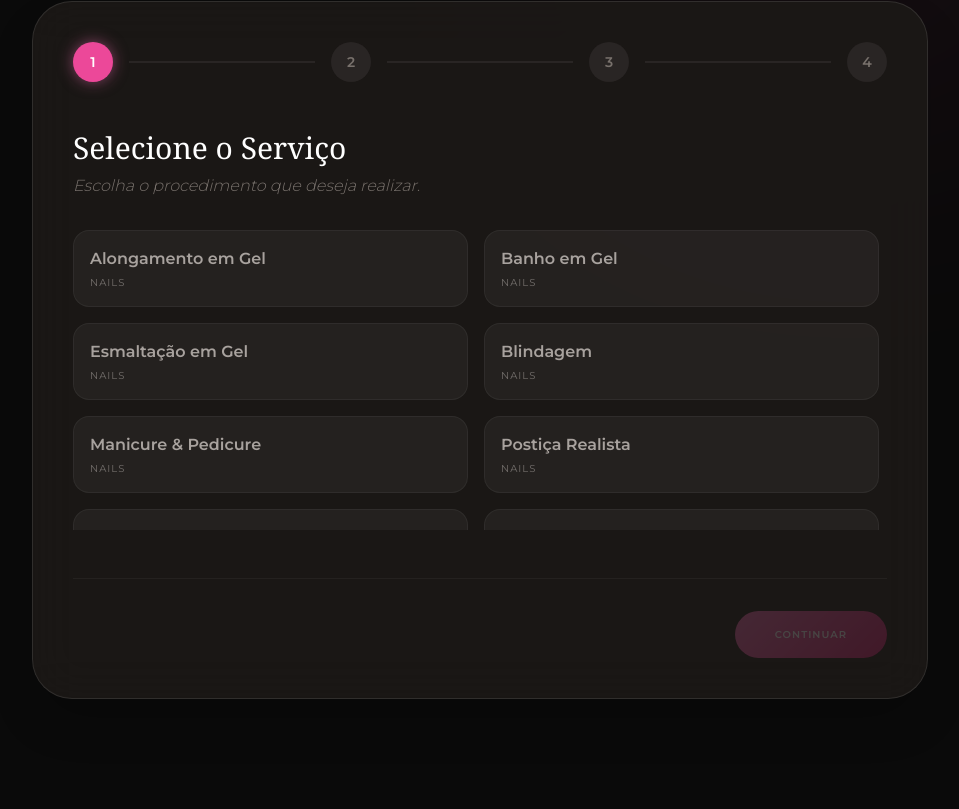
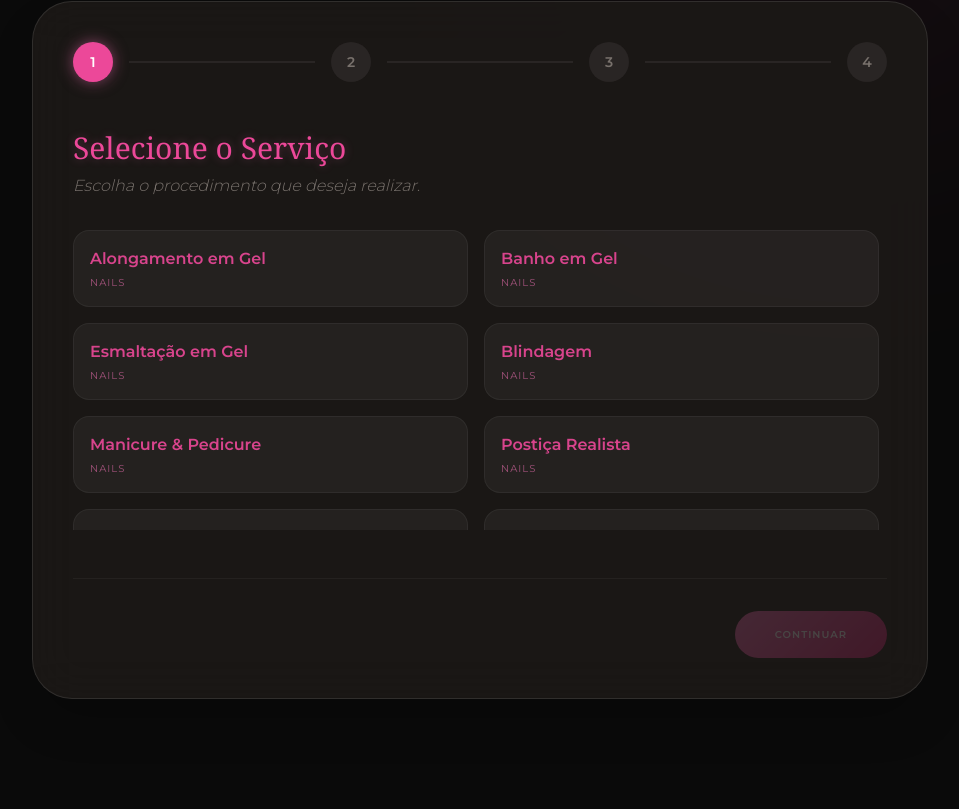
Before and after one commit to isaqueMS/SiteAL, a React (Vite) app: page / in a window 1280 px wide. Shown: the part 4231-5040 px from the top of the page, without its empty margins (160-1119 px from the left). Built offline with nearby package versions, Linux system fonts and the light colour scheme; a web font is replaced by a local one.

Commit message:
Update: Cores rosa aplicadas no sistema de agendamento e melhoria da barra de rolagem

```diff
--- a/components/BookingSystem.tsx
+++ b/components/BookingSystem.tsx
@@ -51,7 +51,7 @@ const BookingSystem: React.FC<BookingSystemProps> = ({ onClose }) => {
         {/* Step 1: Services */}
         {step === 1 && (
           <div className="animate-in fade-in slide-in-from-right-4 duration-500">
-            <h3 className="text-3xl font-serif text-white mb-2">Selecione o Serviço</h3>
+            <h3 className="text-3xl font-serif text-pink-500 text-rose-glow mb-2">Selecione o Serviço</h3>
             <p className="text-stone-500 mb-8 font-light italic">Escolha o procedimento que deseja realizar.</p>
             <div className="grid grid-cols-1 sm:grid-cols-2 gap-4 max-h-[300px] overflow-y-auto pr-2 custom-scrollbar">
               {SERVICES.map((s) => (
@@ -60,8 +60,8 @@ const BookingSystem: React.FC<BookingSystemProps> = ({ onClose }) => {
                   onClick={() => setBooking({ ...booking, service: s.name })}
                   className={`p-4 rounded-2xl border text-left transition-all ${booking.service === s.name ? 'border-pink-500 bg-pink-500/10 text-white' : 'border-white/5 bg-white/5 text-stone-400 hover:border-white/20'}`}
                 >
-                  <p className="font-semibold">{s.name}</p>
-                  <p className="text-[10px] uppercase tracking-widest opacity-60 mt-1">{s.category}</p>
+                  <p className={`font-semibold ${booking.service === s.name ? 'text-white' : 'text-pink-500/90'}`}>{s.name}</p>
+                  <p className="text-[10px] uppercase tracking-widest opacity-60 mt-1 text-pink-400">{s.category}</p>
                 </button>
               ))}
             </div>
@@ -71,7 +71,7 @@ const BookingSystem: React.FC<BookingSystemProps> = ({ onClose }) => {
         {/* Step 2: Professional */}
         {step === 2 && (
           <div className="animate-in fade-in slide-in-from-right-4 duration-500">
-            <h3 className="text-3xl font-serif text-white mb-2">Sua Especialista</h3>
+            <h3 className="text-3xl font-serif text-pink-500 text-rose-glow mb-2">Sua Especialista</h3>
             <p className="text-stone-500 mb-8 font-light italic">Com quem você deseja agendar?</p>
             <div className="grid grid-cols-1 sm:grid-cols-2 gap-6">
               {PROFESSIONALS.map((p) => (
@@ -84,7 +84,7 @@ const BookingSystem: React.FC<BookingSystemProps> = ({ onClose }) => {
                     <img src={`https://picsum.photos/seed/${p.name}/100/100`} alt={p.name} className="w-full h-full object-cover" />
                   </div>
                   <div className="text-left">
-                    <p className={`font-bold ${booking.professional === p.name ? 'text-white' : 'text-stone-300'}`}>{p.name}</p>
+                    <p className={`font-bold ${booking.professional === p.name ? 'text-white' : 'text-pink-500/90'}`}>{p.name}</p>
                     <p className="text-xs text-stone-500">{p.role}</p>
                   </div>
                 </button>
@@ -96,7 +96,7 @@ const BookingSystem: React.FC<BookingSystemProps> = ({ onClose }) => {
         {/* Step 3: Date & Time */}
         {step === 3 && (
           <div className="animate-in fade-in slide-in-from-right-4 duration-500">
-            <h3 className="text-3xl font-serif text-white mb-2">Data e Horário</h3>
+            <h3 className="text-3xl font-serif text-pink-500 text-rose-glow mb-2">Data e Horário</h3>
             <p className="text-stone-500 mb-8 font-light italic">Quando podemos te receber?</p>
             <div className="grid grid-cols-1 md:grid-cols-2 gap-10">
               <div>
@@ -133,7 +133,7 @@ const BookingSystem: React.FC<BookingSystemProps> = ({ onClose }) => {
             <div className="w-20 h-20 bg-pink-500 rounded-full flex items-center justify-center text-white mx-auto mb-8 shadow-[0_0_30px_rgba(244,114,182,0.4)]">
                <svg className="w-10 h-10" fill="none" stroke="currentColor" viewBox="0 0 24 24"><path strokeLinecap="round" strokeLinejoin="round" strokeWidth={3} d="M5 13l4 4L19 7" /></svg>
             </div>
-            <h3 className="text-4xl font-serif text-white mb-4">Quase Tudo Pronto!</h3>
+            <h3 className="text-4xl font-serif text-pink-500 text-rose-glow mb-4">Quase Tudo Pronto!</h3>
             <p className="text-stone-400 mb-10 font-light">Revise os detalhes abaixo e finalize via WhatsApp.</p>
 
             <div className="max-w-md mx-auto bg-white/5 border border-white/10 rounded-3xl p-8 text-left space-y-4 mb-10">
--- a/index.html
+++ b/index.html
@@ -54,14 +54,16 @@
         -webkit-text-fill-color: transparent;
       }
       .custom-scrollbar::-webkit-scrollbar {
-        width: 4px;
+        width: 6px;
       }
       .custom-scrollbar::-webkit-scrollbar-track {
-        background: transparent;
+        background: rgba(255, 255, 255, 0.05);
+        border-radius: 10px;
       }
       .custom-scrollbar::-webkit-scrollbar-thumb {
-        background: #333;
+        background: var(--rose-primary);
         border-radius: 10px;
+        box-shadow: 0 0 10px rgba(244, 114, 182, 0.2);
       }
       .custom-scrollbar::-webkit-scrollbar-thumb:hover {
         background: var(--rose-primary);
```
